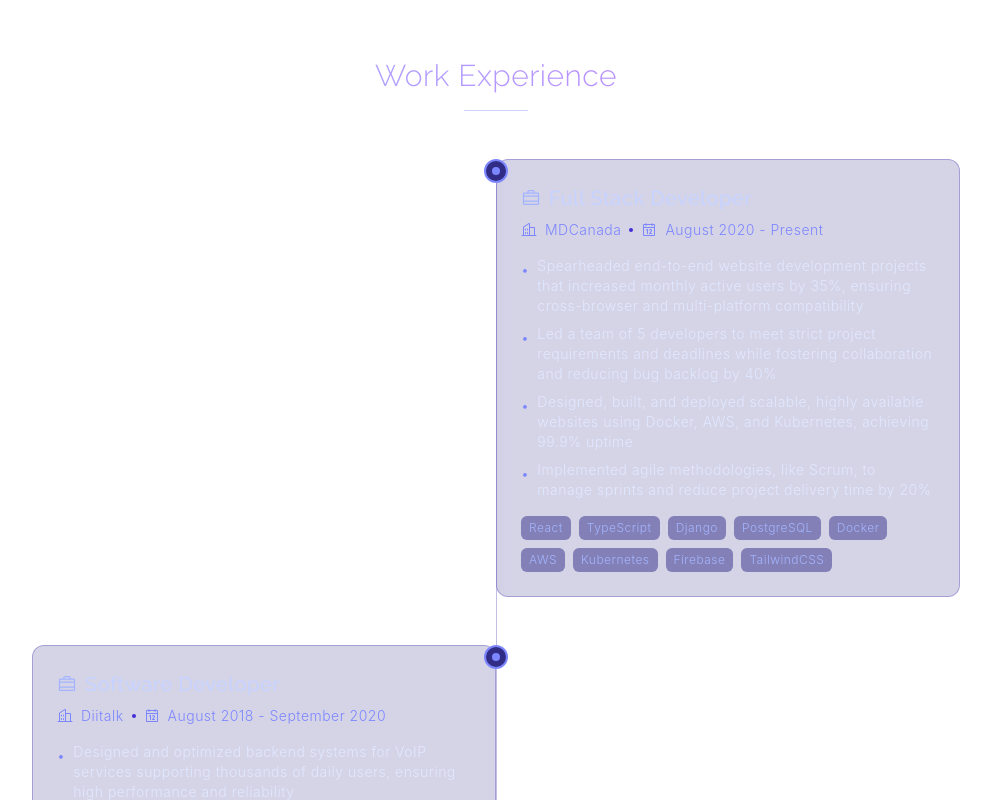
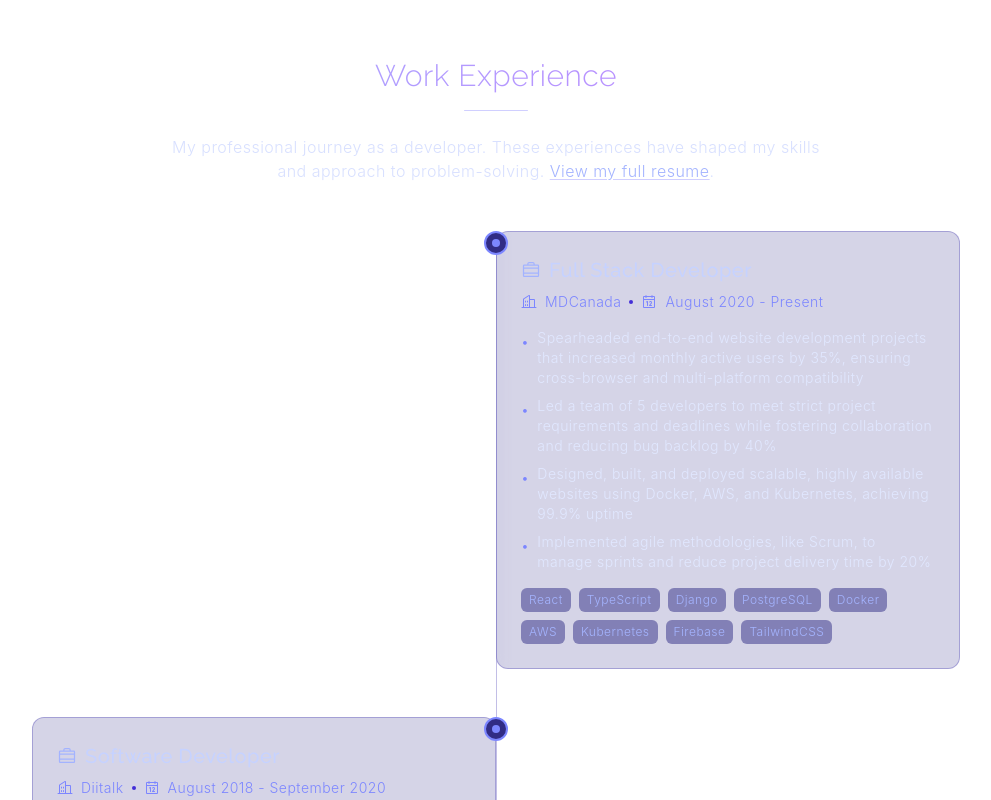
Before and after one commit to ddz369/personal-website-v2, a Next.js app: page / in a window 1280 px wide. Shown: the part 1080-1880 px from the top of the page, without its empty margins (144-1135 px from the left). Built offline with nearby package versions, Linux system fonts and the light colour scheme; no server answers.

Commit message:
feat: enhance section headers with descriptions and resume link

```diff
--- a/src/components/Contact.tsx
+++ b/src/components/Contact.tsx
@@ -68,7 +68,11 @@ const Contact = () => {
           <h2 className="text-3xl md:text-4xl bg-gradient-to-r from-indigo-300 to-purple-400 bg-clip-text text-transparent mb-4">
             Contact
           </h2>
-          <div className="h-px w-16 bg-indigo-500/30 rounded-full mx-auto"></div>
+          <div className="h-px w-16 bg-indigo-500/30 rounded-full mx-auto mb-6"></div>
+          <p className="text-indigo-200/70 max-w-4xl mx-auto">
+            Interested in working together? Fill out the form below and I&apos;ll get back to you
+            ASAP.
+          </p>
         </div>
 
         <div className="bg-indigo-900/30 backdrop-blur-sm rounded-xl px-5 py-10 border border-indigo-800/20 shadow-lg">
--- a/src/components/Experience.tsx
+++ b/src/components/Experience.tsx
@@ -77,7 +77,20 @@ const Experience = () => {
           <h2 className="text-3xl md:text-4x bg-gradient-to-r from-indigo-300 to-purple-400 bg-clip-text text-transparent mb-4">
             Work Experience
           </h2>
-          <div className="h-px w-16 bg-indigo-500/30 rounded-full mx-auto"></div>
+          <div className="h-px w-16 bg-indigo-500/30 rounded-full mx-auto mb-6"></div>
+          <p className="text-indigo-200/70 max-w-2xl mx-auto">
+            My professional journey as a developer. These experiences have shaped my skills and
+            approach to problem-solving.{' '}
+            <a
+              href="https://drive.google.com/file/d/1WACaUsBX_RGfPWR2_c2FPERaW4GWp3FW/view?usp=sharing"
+              target="_blank"
+              rel="noopener noreferrer"
+              className="text-indigo-300 hover:text-indigo-200 underline decoration-indigo-500/30 underline-offset-2 transition-colors"
+            >
+              View my full resume
+            </a>
+            .
+          </p>
         </div>
 
         <div className="relative">
```
